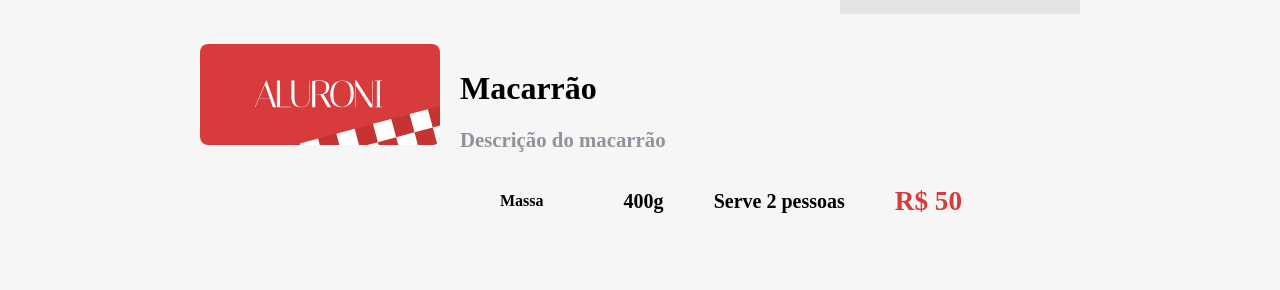
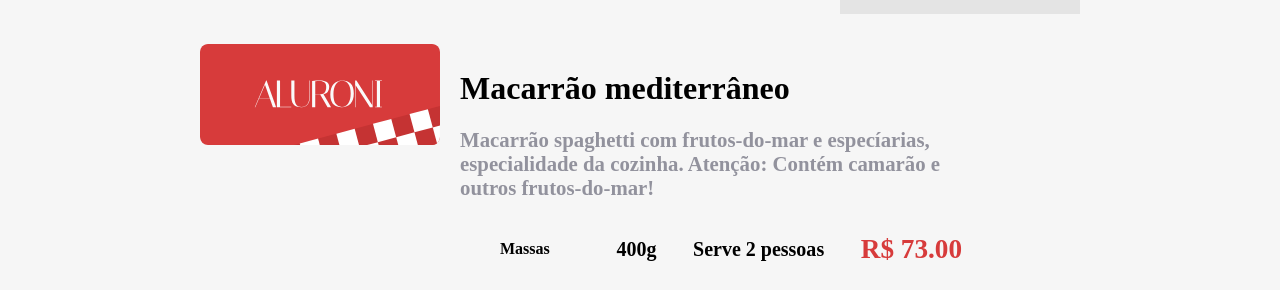
Before and after one commit to raianesilvaz/Aluroni-1, a React (Create React App) app: page / in a window 1280 px wide. Shown: the part 660-950 px from the top of the page. Built offline with nearby package versions, Linux system fonts and the light colour scheme; a web font is replaced by a local one.

Commit message:
5.2 - Populando cada item

```diff
--- a/src/pages/Cardapio/Itens/Item/index.tsx
+++ b/src/pages/Cardapio/Itens/Item/index.tsx
@@ -1,22 +1,28 @@
 import logo from "assets/logo.svg";
 import styles from "./Item.module.scss";
+import cardapio from "../itens.json";
 
-export default function Item() {
+type Props = typeof cardapio[0];
+
+export default function Item(props: Props) {
+  const { title, description, category, size, serving, price } = props;
   return (
     <div className={styles.item}>
       <div className={styles.item__imagem}>
-        <img src={logo} alt="imagem" />
+        <img src={logo} alt={title} />
       </div>
       <div className={styles.item__descricao}>
         <div className={styles.item__titulo}>
-          <h2> Macarrão </h2>
-          <p> Descrição do macarrão </p>
+          <h2> {title} </h2>
+          <p> {description} </p>
         </div>
         <div className={styles.item__tags}>
-          <div className={styles.item__tipo}>Massa</div>
-          <div className={styles.item__porcao}>400g</div>
-          <div className={styles.item__qtdpessoas}>Serve 2 pessoas</div>
-          <div className={styles.item__valor}>R$ 50</div>
+          <div className={styles.item__tipo}>{category.label}</div>
+          <div className={styles.item__porcao}>{size}g</div>
+          <div className={styles.item__qtdpessoas}>
+            Serve {serving} pessoa{serving === 1 ? "" : "s"}
+          </div>
+          <div className={styles.item__valor}>R$ {price.toFixed(2)}</div>
         </div>
       </div>
     </div>
--- a/src/pages/Cardapio/Itens/index.tsx
+++ b/src/pages/Cardapio/Itens/index.tsx
@@ -6,7 +6,7 @@
   return (
     <div className={styles.itens}>
       {cardapio.map((item) => (
-        <Item key={item.id} />
+        <Item key={item.id} {...item} />
       ))}
     </div>
   );
```
